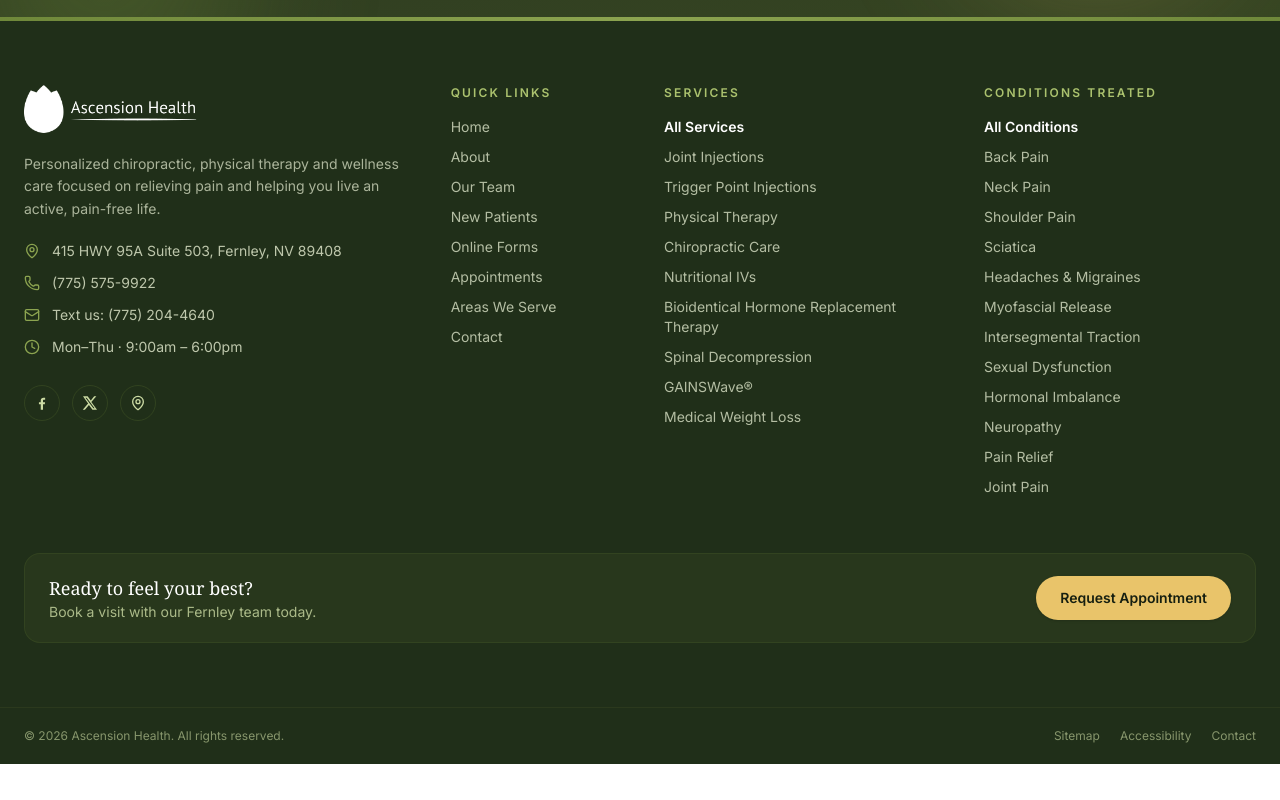
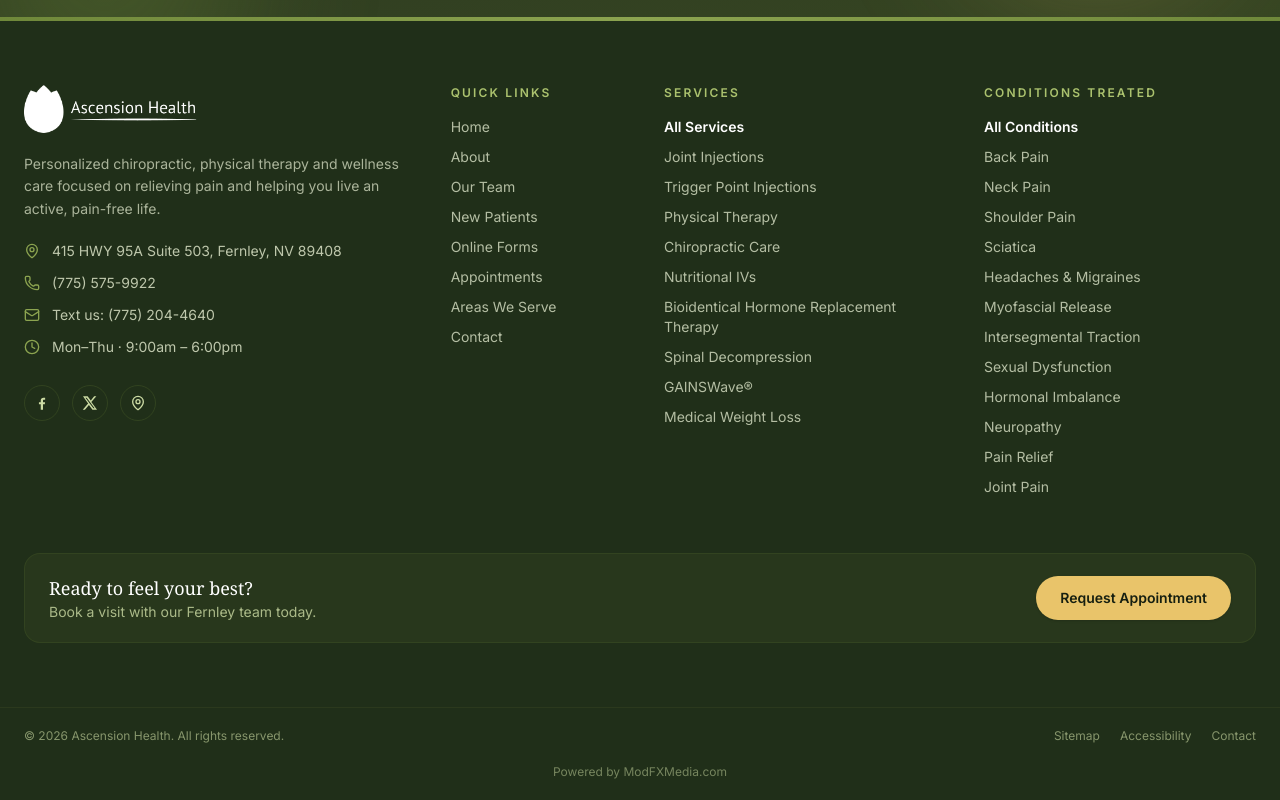
Before and after one commit to modfxmedia-ai/ascension-health, a Next.js app: page /appointments in a window 1280 px wide. Shown: the part 2553-3353 px from the top of the page. Before the commit the page ends 3317 px from the top, so only its background shows below. Built offline with nearby package versions, Linux system fonts and the light colour scheme; a web font is replaced by a local one.

Commit message:
update footer and homepage tweaks

```diff
--- a/app/page.tsx
+++ b/app/page.tsx
@@ -715,7 +715,7 @@
               <div className="grid grid-cols-3 gap-3 rounded-2xl border border-white/10 bg-white/5 p-4 backdrop-blur-md">
                 <div className="text-center">
                   <p className="font-display text-2xl font-semibold text-white">
-                    <Counter to={15} suffix="+" />
+                    <Counter to={9} />
                   </p>
                   <p className="mt-0.5 text-[10px] uppercase tracking-widest text-brand-200/70">
                     Years
--- a/components/Footer.tsx
+++ b/components/Footer.tsx
@@ -179,6 +179,17 @@
             </Link>
           </div>
         </div>
+        <div className="mx-auto max-w-7xl px-6 pb-5 text-center text-xs text-brand-200/50">
+          Powered by{" "}
+          <a
+            href="https://modfxmedia.com/"
+            target="_blank"
+            rel="noopener noreferrer"
+            className="hover:text-white transition-colors underline-offset-2 hover:underline"
+          >
+            ModFXMedia.com
+          </a>
+        </div>
       </div>
     </footer>
   );
```
